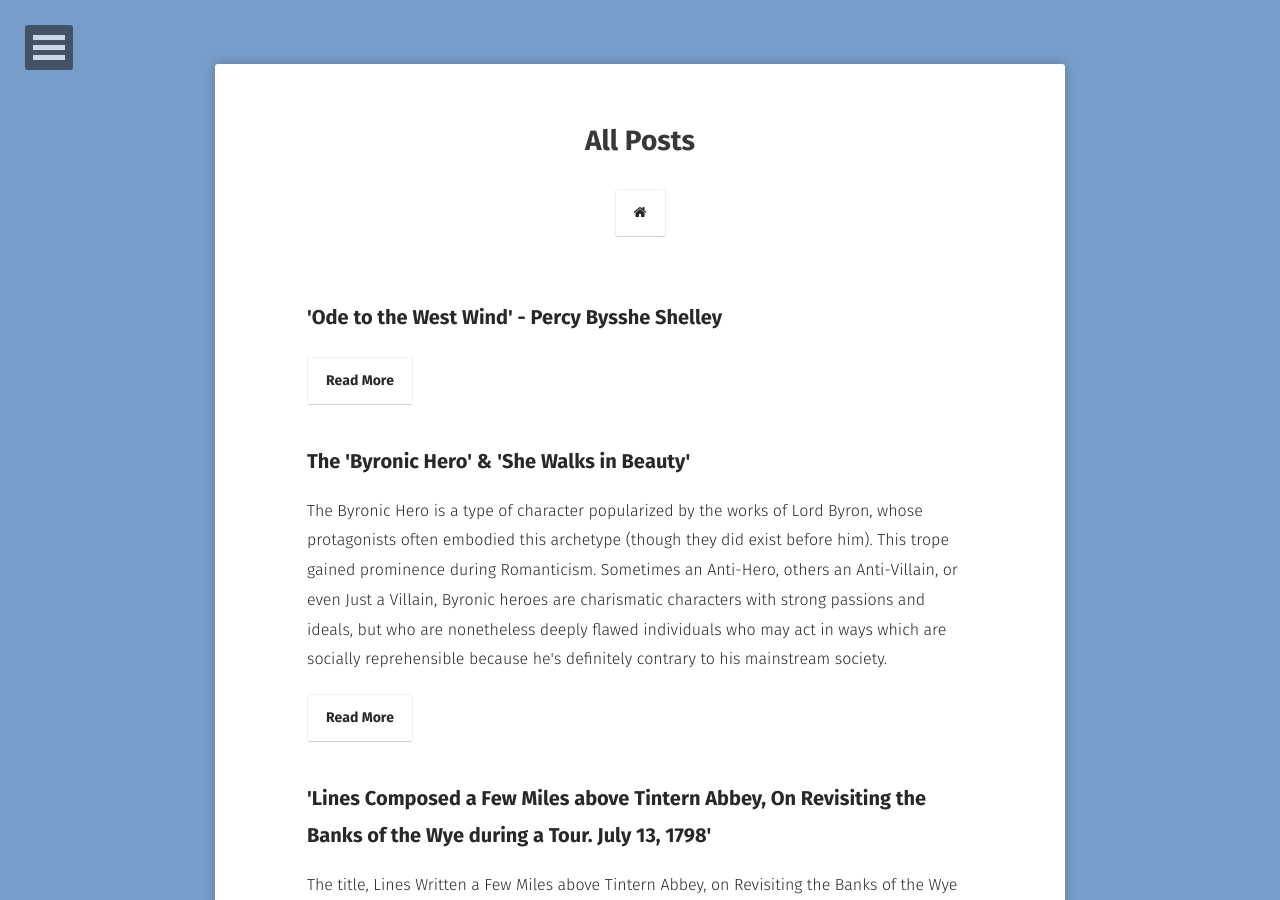
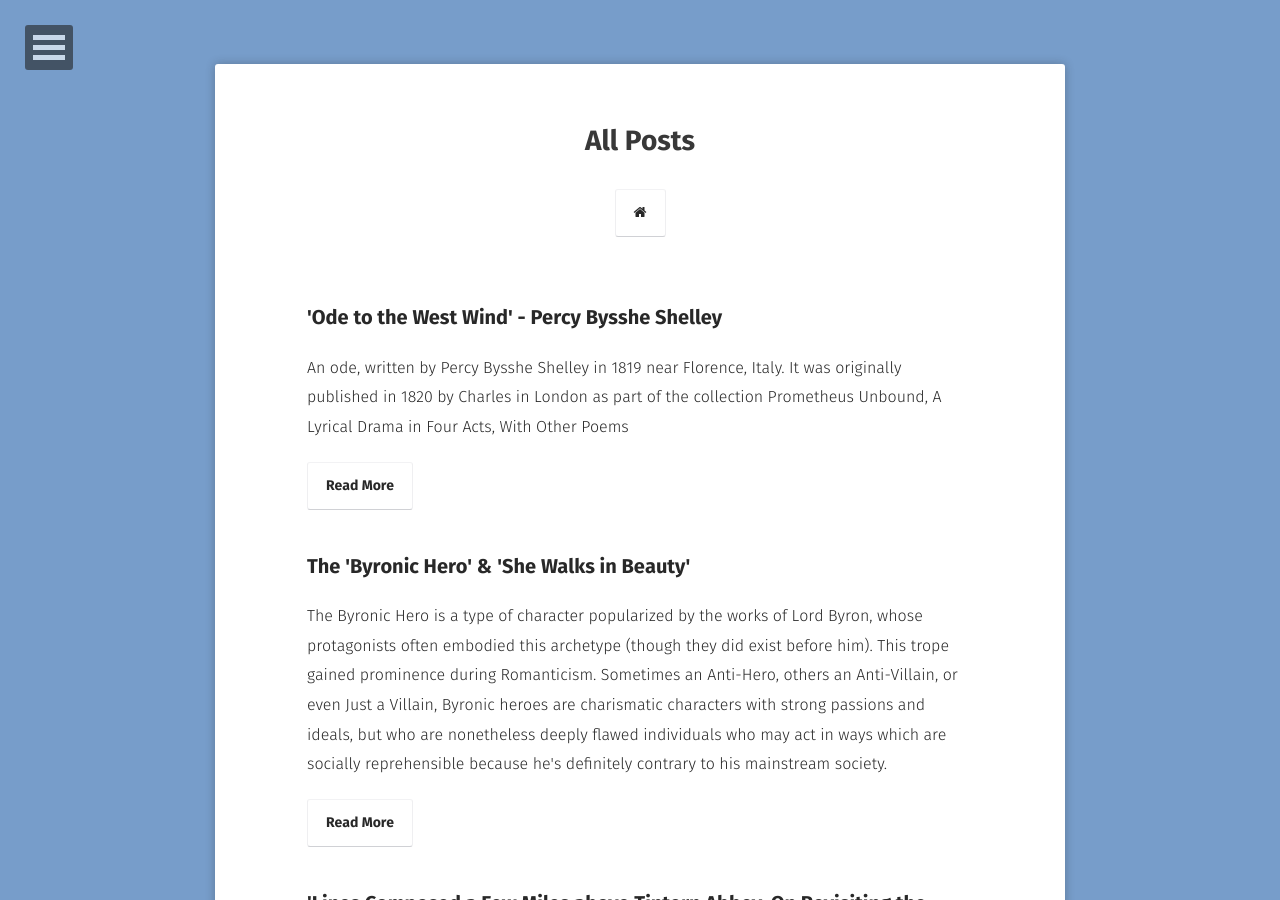
Before and after one commit to EthenStrine/site, a Jekyll site: the page built from posts/index.md, in a window 1280 px wide and 900 px high. Built offline with Jekyll 4.4.1, drawn with Linux system fonts in a browser that asks for light colours; some web fonts are replaced.

Commit message:
Update 2019-04-11-percyshelly.md

```diff
--- a/_posts/2019-04-11-percyshelly.md
+++ b/_posts/2019-04-11-percyshelly.md
@@ -2,7 +2,7 @@
 layout: post
 title:  "'Ode to the West Wind' - Percy Bysshe Shelley"
 date:   2019-04-11
-excerpt: ""
+excerpt: "An ode, written by Percy Bysshe Shelley in 1819 near Florence, Italy. It was originally published in 1820 by Charles in London as part of the collection Prometheus Unbound, A Lyrical Drama in Four Acts, With Other Poems"
 feature: https://i2.wp.com/hamandista.com/wp-content/uploads/2017/08/P.-B.-Shelly%E2%80%99s-%E2%80%9COde-to-the-West-Wind%E2%80%9DHamandista-Academy.jpg?fit=738%2C532
 tag:
 - English
```
